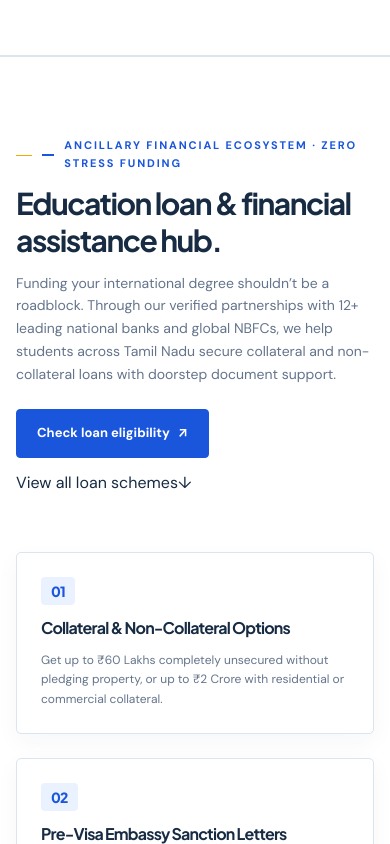
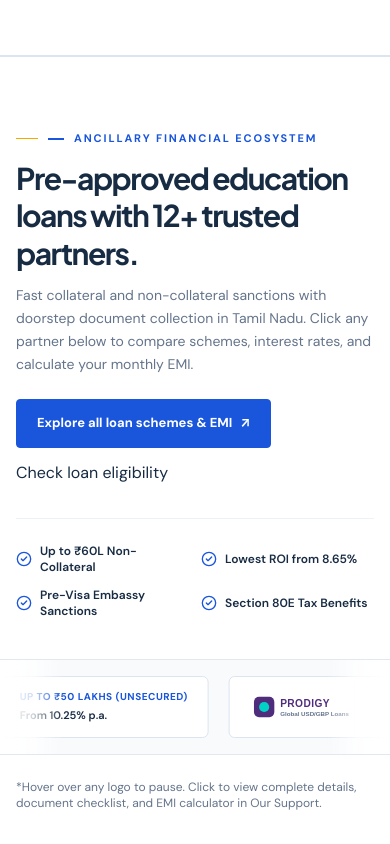
Before and after one commit to varghesegt/ideation, a Next.js app: page / in a window 390 px wide. Shown: the part 9680-10524 px from the top of the page. Built offline with nearby package versions, Linux system fonts and the light colour scheme.

Commit message:
feat: streamline homepage loan section with running logo marquee linking to detailed support hub

```diff
--- a/src/app/globals.css
+++ b/src/app/globals.css
@@ -140,3 +140,24 @@ body {
   inset: 35% 0 0;
   background: linear-gradient(0deg, rgba(11, 35, 75, 0.88), transparent);
 }
+
+/* ─── Infinite Running Logo Marquee ────────────────────────────────── */
+
+@keyframes marquee {
+  0% {
+    transform: translateX(0%);
+  }
+  100% {
+    transform: translateX(-50%);
+  }
+}
+
+.animate-marquee {
+  display: flex;
+  width: max-content;
+  animation: marquee 32s linear infinite;
+}
+
+.animate-marquee:hover {
+  animation-play-state: paused;
+}
--- a/src/app/page.tsx
+++ b/src/app/page.tsx
@@ -5,7 +5,7 @@ import Link from "next/link";
 import { Navbar } from "@/components/layout/navbar";
 import { Footer } from "@/components/layout/footer";
 import { LeadModal } from "@/components/ui/lead-modal";
-import { LoanHub } from "@/components/sections/loan-hub";
+import { LoanMarqueeHome } from "@/components/sections/loan-marquee-home";
 import {
   SERVICES_6,
   PROCESS_STEPS_4,
@@ -518,8 +518,8 @@ export default function HomePage() {
         </div>
       </section>
 
-      {/* Education Loan & Financial Assistance Hub */}
-      <LoanHub onOpenModal={handleOpenModal} isDetailed={false} />
+      {/* Education Loan & Financial Assistance Hub (Streamlined Logo Marquee with redirection) */}
+      <LoanMarqueeHome onOpenModal={handleOpenModal} />
 
       {/* Story Card & Metrics */}
       <section className="py-12 bg-[#edf3ff]">
--- /dev/null
+++ b/src/components/sections/loan-marquee-home.tsx
@@ -0,0 +1,119 @@
+"use client";
+
+import React from "react";
+import Link from "next/link";
+import { LOAN_PARTNERS_12 } from "@/data/new-project-data";
+import { BankLogo } from "@/components/ui/bank-logo";
+import { ArrowUpRight, CheckCircle2, ShieldCheck } from "lucide-react";
+
+interface LoanMarqueeHomeProps {
+  onOpenModal: (topic?: string) => void;
+}
+
+export function LoanMarqueeHome({ onOpenModal }: LoanMarqueeHomeProps) {
+  // Duplicate partners array so marquee loops seamlessly
+  const marqueePartners = [...LOAN_PARTNERS_12, ...LOAN_PARTNERS_12];
+
+  return (
+    <section className="py-16 sm:py-20 bg-white border-t border-b border-[#dce4ef] overflow-hidden">
+      <div className="max-w-[1160px] mx-auto px-4 sm:px-6 mb-10">
+        <div className="flex flex-col lg:flex-row lg:items-end justify-between gap-6">
+          <div className="max-w-2xl space-y-3">
+            <div className="eyebrow-accent">
+              <span className="w-4 h-[1.5px] bg-[#1a56db]" />
+              <span>Ancillary financial ecosystem</span>
+            </div>
+            <h2 className="font-display text-3xl sm:text-4xl lg:text-[40px] font-bold tracking-tight text-[#172b43] leading-tight">
+              Pre-approved education loans with 12+ trusted partners.
+            </h2>
+            <p className="text-sm sm:text-base text-[#64748b] leading-relaxed">
+              Fast collateral and non-collateral sanctions with doorstep document collection in Tamil Nadu. Click any partner below to compare schemes, interest rates, and calculate your monthly EMI.
+            </p>
+          </div>
+
+          <div className="flex flex-wrap items-center gap-3 flex-shrink-0">
+            <Link
+              href="/services#loan-hub"
+              className="btn-primary"
+            >
+              <span>Explore all loan schemes & EMI</span>
+              <span>↗</span>
+            </Link>
+            <button
+              onClick={() => onOpenModal("Education Loan Pre-Assessment")}
+              className="btn-secondary cursor-pointer"
+            >
+              <span>Check loan eligibility</span>
+            </button>
+          </div>
+        </div>
+
+        {/* 4 Quick Highlights */}
+        <div className="grid grid-cols-2 md:grid-cols-4 gap-3 sm:gap-4 mt-8 pt-6 border-t border-[#edf2f7]">
+          <div className="flex items-center gap-2 text-xs font-semibold text-[#172b43]">
+            <CheckCircle2 className="w-4 h-4 text-[#1a56db] flex-shrink-0" />
+            <span>Up to ₹60L Non-Collateral</span>
+          </div>
+          <div className="flex items-center gap-2 text-xs font-semibold text-[#172b43]">
+            <CheckCircle2 className="w-4 h-4 text-[#1a56db] flex-shrink-0" />
+            <span>Lowest ROI from 8.65%</span>
+          </div>
+          <div className="flex items-center gap-2 text-xs font-semibold text-[#172b43]">
+            <CheckCircle2 className="w-4 h-4 text-[#1a56db] flex-shrink-0" />
+            <span>Pre-Visa Embassy Sanctions</span>
+          </div>
+          <div className="flex items-center gap-2 text-xs font-semibold text-[#172b43]">
+            <CheckCircle2 className="w-4 h-4 text-[#1a56db] flex-shrink-0" />
+            <span>Section 80E Tax Benefits</span>
+          </div>
+        </div>
+      </div>
+
+      {/* Infinite Running Logo Marquee Ticker */}
+      <div className="relative w-full overflow-hidden py-4 bg-[#f7f9fc]/80 border-y border-[#e2e8f0]">
+        {/* Left & Right Gradient Scrims for smooth fading */}
+        <div className="absolute left-0 top-0 bottom-0 w-16 sm:w-28 bg-gradient-to-r from-white via-white/80 to-transparent z-10 pointer-events-none" />
+        <div className="absolute right-0 top-0 bottom-0 w-16 sm:w-28 bg-gradient-to-l from-white via-white/80 to-transparent z-10 pointer-events-none" />
+
+        <div className="animate-marquee gap-5 px-4 items-center">
+          {marqueePartners.map((partner, idx) => (
+            <Link
+              key={`${partner.id}-${idx}`}
+              href="/services#loan-hub"
+              className="flex-shrink-0 bg-white border border-[#dce4ef] hover:border-[#1a56db] hover:shadow-md px-5 py-3 rounded-md transition-all flex items-center gap-4 group cursor-pointer"
+              title={`${partner.name} - Click to view detailed scheme in Our Support`}
+            >
+              <div className="h-9 flex items-center">
+                <BankLogo id={partner.id} className="h-8 w-auto object-contain" />
+              </div>
+
+              <div className="border-l border-[#e2e8f0] pl-3.5 space-y-0.5 text-left">
+                <div className="text-[10px] uppercase font-bold tracking-wider text-[#1a56db]">
+                  {partner.maxAmount}
+                </div>
+                <div className="text-[11px] font-semibold text-[#172b43] group-hover:text-[#1a56db] transition-colors flex items-center gap-1">
+                  <span>{partner.rateEstimate}</span>
+                  <ArrowUpRight className="w-3 h-3 opacity-0 group-hover:opacity-100 transition-opacity" />
+                </div>
+              </div>
+            </Link>
+          ))}
+        </div>
+      </div>
+
+      {/* Micro Redirection Note */}
+      <div className="max-w-[1160px] mx-auto px-4 sm:px-6 mt-6 flex items-center justify-between text-xs text-[#64748b]">
+        <span>
+          *Hover over any logo to pause. Click to view complete details, document checklist, and EMI calculator in Our Support.
+        </span>
+        <Link
+          href="/services#loan-hub"
+          className="text-[#1a56db] font-bold hover:underline hidden sm:inline-flex items-center gap-1"
+        >
+          <span>Open full loan hub</span>
+          <span>↗</span>
+        </Link>
+      </div>
+    </section>
+  );
+}
```
